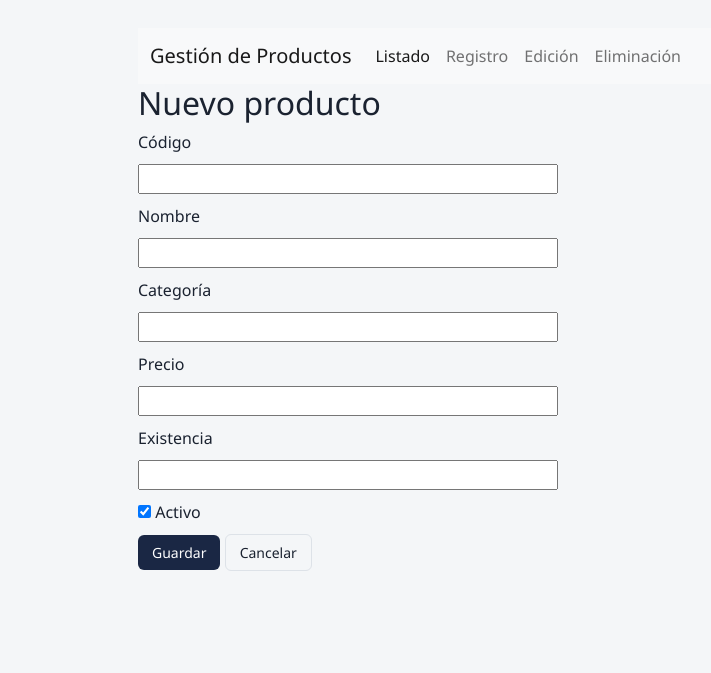
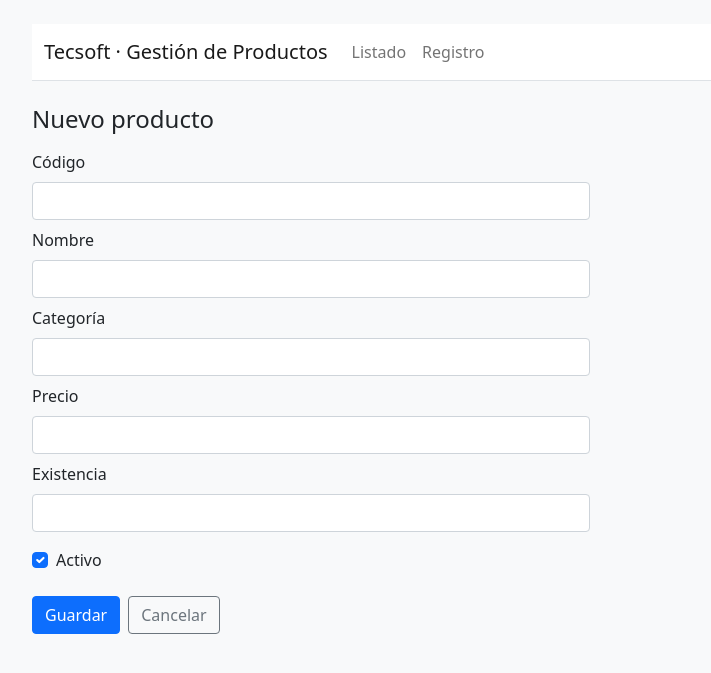
Before and after one commit to HeliskyJpg/softech, a Flask app: page /producto in a window 1280 px wide. Shown: the top 673 px of the page, without its empty margins (50-761 px from the left). Run offline with Flask 3, Linux system fonts and the light colour scheme; some libraries are stand-ins or nearby versions.

Commit message:
Aplica Bootstrap al formulario listado y navegacion

```diff
--- a/templates/form.html
+++ b/templates/form.html
@@ -1,25 +1,25 @@
 {% extends "layout/base.html" %}
 {% block content %}
 
-<h2>{{ "Editar producto" if producto else "Nuevo producto" }}</h2>
-<form method="post" class="formulario">
+<h2 class="h4 mb-3">{{ "Editar producto" if producto else "Nuevo producto" }}</h2>
+<form method="post" class="col-12 col-md-6 d-flex flex-column gap-2">
 <label for="codigo">Código</label>
-<input id="codigo" name="codigo" type="text" required value="{{ producto.codigo if producto else '' }}">
+<input class="form-control" id="codigo" name="codigo" type="text" required value="{{ producto.codigo if producto else '' }}">
 <label for="nombre">Nombre</label>
-<input id="nombre" name="nombre" type="text" value="{{ producto.nombre if producto else '' }}">
+<input class="form-control" id="nombre" name="nombre" type="text" value="{{ producto.nombre if producto else '' }}">
 <label for="categoria">Categoría</label>
-<input id="categoria" name="categoria" type="text" value="{{ producto.categoria if producto else '' }}">
+<input class="form-control" id="categoria" name="categoria" type="text" value="{{ producto.categoria if producto else '' }}">
 <!-- almacena decimales -->
 <label for="precio">Precio</label>
-<input id="precio" name="precio" type="number"  step="0.01" min="0" value="{{ producto.precio if producto else '' }}">
+<input class="form-control" id="precio" name="precio" type="number"  step="0.01" min="0" value="{{ producto.precio if producto else '' }}">
 <label for="existencia">Existencia</label>
-<input id="existencia" name="existencia" type="number" min="1" step="1" required value="{{ producto.existencia if producto else '' }}">
-<label class="chk">
-<input type="checkbox" name="activo" {{ "checked" if (not producto) or producto.activo else "" }}> Activo
+<input class="form-control" id="existencia" name="existencia" type="number" min="1" step="1" required value="{{ producto.existencia if producto else '' }}">
+<label class="form-check my-2">
+<input class="form-check-input" type="checkbox" name="activo" {{ "checked" if (not producto) or producto.activo else "" }}> Activo
 </label>
-<div class="form-acciones">
+<div class="d-flex gap-2 mt-2">
 <button class="btn btn-primary" type="submit">Guardar</button>
-<a class="btn" href="{{ url_for('index') }}">Cancelar</a>
+<a class="btn btn-outline-secondary" href="{{ url_for('index') }}">Cancelar</a>
 </div>
 </form>
 {% endblock %}
--- a/templates/layout/base.html
+++ b/templates/layout/base.html
@@ -1,31 +1,28 @@
+<!doctype html>
+<html lang="es">
 <head>
+    <meta charset="utf-8">
+    <meta name="viewport" content="width=device-width, initial-scale=1">
+    <title>Tecsoft - Gestión de Productos</title>
     <link rel="stylesheet" href="https://cdn.jsdelivr.net/npm/bootstrap@5.1.3/dist/css/bootstrap.min.css">
     <link rel="stylesheet" href="https://cdn.jsdelivr.net/npm/bootstrap-icons@1.8.1/font/bootstrap-icons.css">
-    <!-- estilos personalizados -->
-    <link rel="stylesheet" href="{{ url_for('static', filename='css/style.css') }}">
 </head>
-<!-- contenido  -->
-<main class="container">
+<body class="bg-light">
+<main class="container py-4">
     <!-- nav  redireccion -->
-    <nav class="navbar navbar-expand-lg navbar-light bg-light">
+    <nav class="navbar navbar-expand-lg navbar-light bg-white border-bottom mb-4">
         <div class="container-fluid">
-            <a class="navbar-brand" href="#">Gestión de Productos</a>
+            <a class="navbar-brand text-wrap" href="{{ url_for('index') }}">Tecsoft · Gestión de Productos</a>
             <button class="navbar-toggler" type="button" data-bs-toggle="collapse" data-bs-target="#navbarSupportedContent" aria-controls="navbarSupportedContent" aria-expanded="false" aria-label="Toggle navigation">
                 <span class="navbar-toggler-icon"></span>
             </button>
             <div class="collapse navbar-collapse" id="navbarSupportedContent">
                 <ul class="navbar-nav me-auto mb-2 mb-lg-0">
                     <li class="nav-item">
-                        <a class="nav-link active" aria-current="page" href="#">Listado</a>
+                        <a class="nav-link" href="{{ url_for('index') }}">Listado</a>
                     </li>
                     <li class="nav-item">
-                        <a class="nav-link" href="ur">Registro</a>
-                    </li>
-                    <li class="nav-item">
-                        <a class="nav-link" href="#">Edición</a>
-                    </li>
-                    <li class="nav-item">
-                        <a class="nav-link" href="#">Eliminación</a>
+                        <a class="nav-link" href="{{ url_for('nuevo') }}">Registro</a>
                     </li>
                 </ul>
             </div>
@@ -34,14 +31,8 @@
     {% for categoria, mensaje in get_flashed_messages(with_categories=true) %}
     <div class="alert alert-{{ 'danger' if categoria == 'danger' else 'success' }}" role="status">{{ mensaje }}</div>
     {% endfor %}
-    {% block content %}
-    <!-- redireccion a Listado -->
-    <a href="#" class="btn btn-primary">Ir a Listado</a>
-    <!-- redireccion a Registro -->
-    <a href="#" class="btn btn-secondary">Ir a Registro</a>
-    <!-- redireccion a Edición -->
-    <a href="#" class="btn btn-success">Ir a Edición</a>
-    <!-- redireccion a Eliminación -->
-    <a href="#" class="btn btn-danger">Ir a Eliminación</a>
-    {% endblock %}
+    {% block content %}{% endblock %}
 </main>
+<script src="https://cdn.jsdelivr.net/npm/bootstrap@5.1.3/dist/js/bootstrap.bundle.min.js"></script>
+</body>
+</html>
```
Also changed, not shown: templates/home.html (+7 -3 lines).
